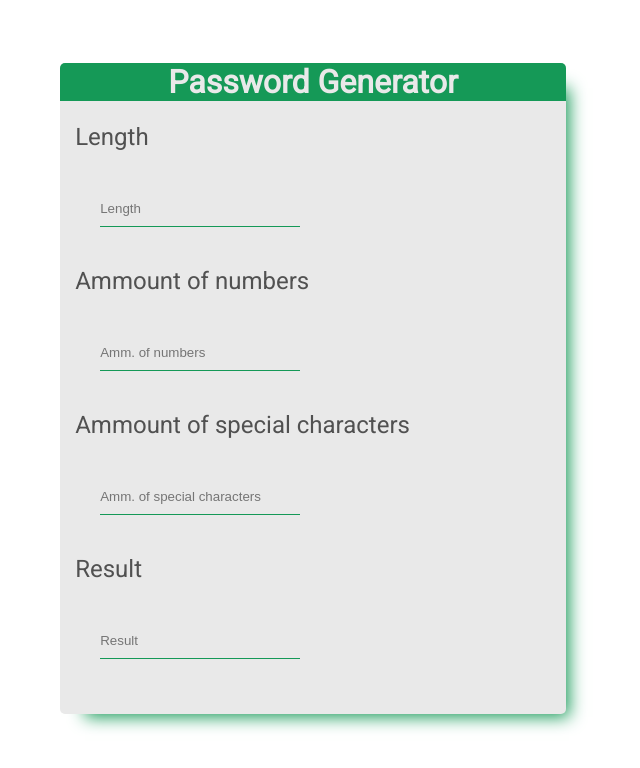
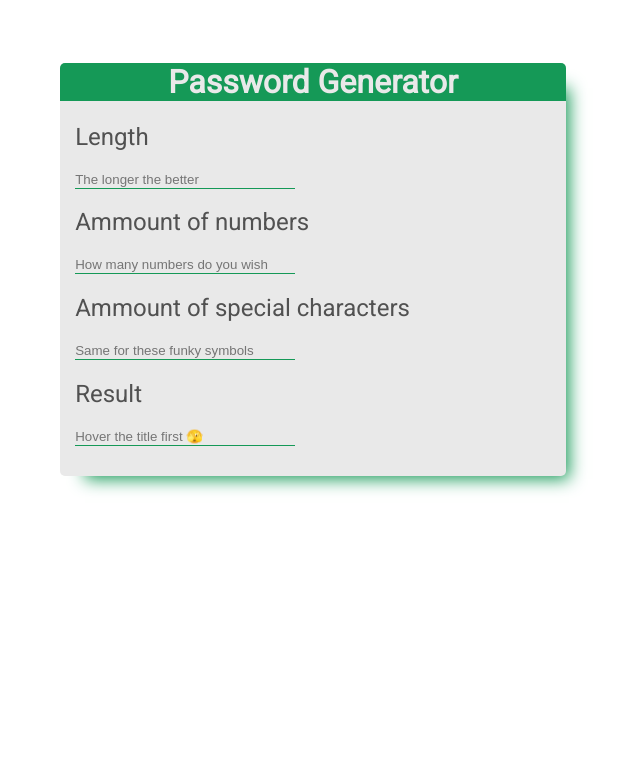
Before and after one commit to pasiastazebra/password-generator, a Vue app in the folder password-generator/: page / in a window 1280 px wide. Shown: the top 768 px of the page, without its empty margins (327-967 px from the left). Built offline with nearby package versions, Linux system fonts and the light colour scheme.

Commit message:
Updated text and styling a bit

```diff
--- a/password-generator/src/components/WindowContent.vue
+++ b/password-generator/src/components/WindowContent.vue
@@ -5,19 +5,19 @@
     </div>
     <div class="window-section">
       <h2 class="window-section-title">Length</h2>
-      <input type="number" class="window-section-input" placeholder="Length" v-model="length">
+      <input type="number" class="window-section-input" placeholder="The longer the better" v-model="length">
     </div>
     <div class="window-section">
       <h2 class="window-section-title">Ammount of numbers</h2>
-      <input type="number" class="window-section-input" placeholder="Amm. of numbers" v-model="amountOfNumbers">
+      <input type="number" class="window-section-input" placeholder="How many numbers do you wish" v-model="amountOfNumbers">
     </div>
     <div class="window-section">
       <h2 class="window-section-title">Ammount of special characters</h2>
-      <input type="number" class="window-section-input" placeholder="Amm. of special characters" v-model="amountOfSpecChar">
+      <input type="number" class="window-section-input" placeholder="Same for these funky symbols" v-model="amountOfSpecChar">
     </div>
     <div class="window-section">
       <h2 class="window-section-title" @mouseenter="generatePassword">Result</h2>
-      <input type="text" class="window-section-input" placeholder="Result" :value="result" readonly>
+      <input type="text" class="window-section-input" placeholder="Hover the title first 🫣" :value="result" readonly>
     </div>
   </div>
 </template>
@@ -145,11 +145,10 @@ export default {
    }
 
    &-input {
-    margin: 40px 25px;
-    width: 200px;
+    width: 220px;
     display: block;
     border: none;
-    padding: 10px 0;
+    padding: 1px 0;
     border-bottom: solid 1px $greenColor;
     transition: all 0.3s cubic-bezier(.64,.09,.08,1);
     background: linear-gradient(to bottom, rgba(255,255,255,0) 96%, $greenColor 4%);
```
